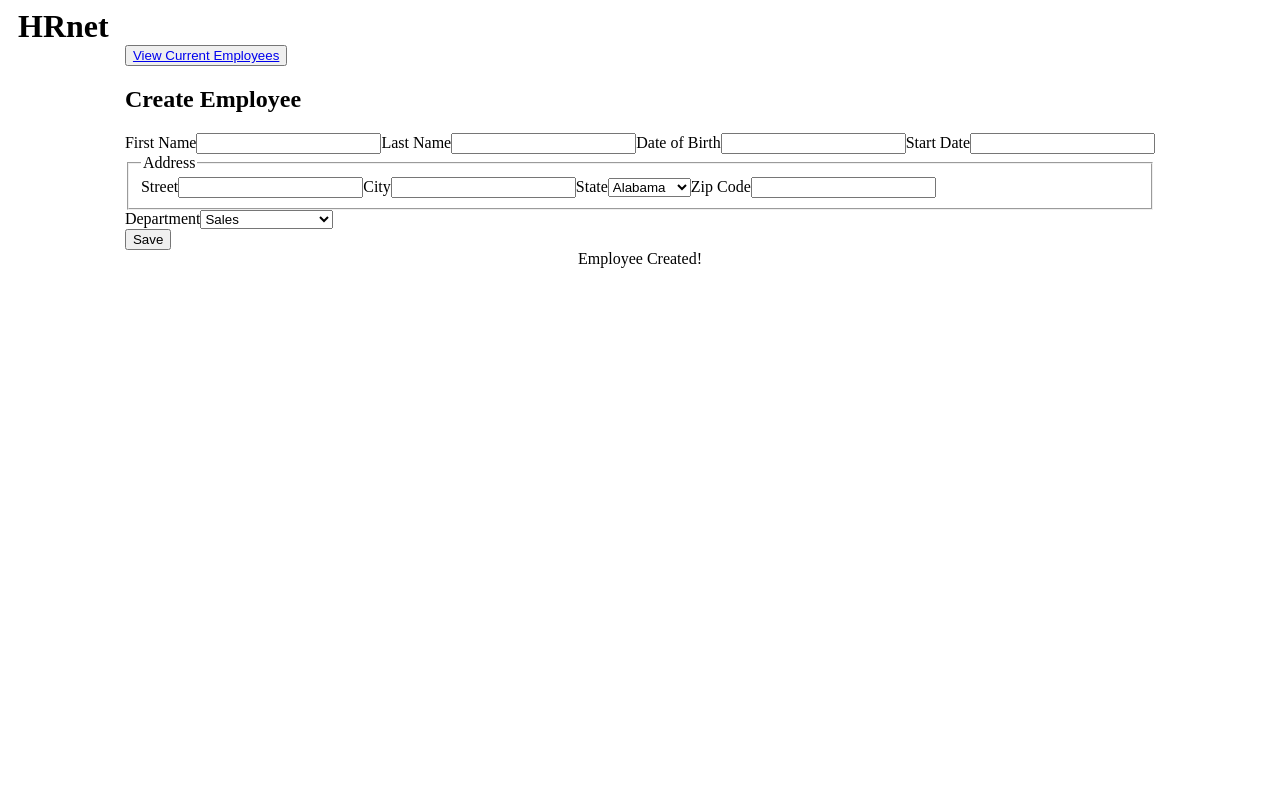
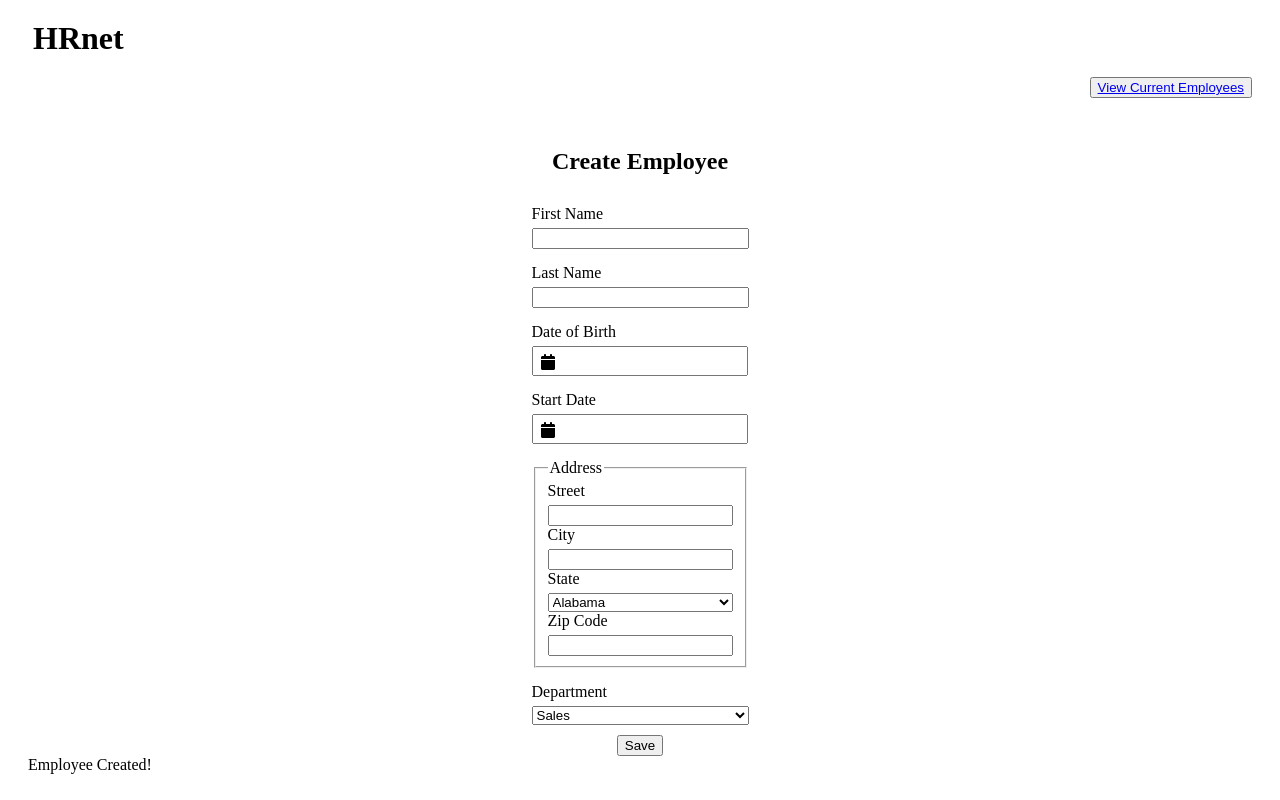
Before and after one commit to nassmim/oc-wealthHealth, a React (Vite) app: page / in a window 1280 px wide. Built offline with nearby package versions, Linux system fonts and the light colour scheme.

Commit message:
feature: customisation of the date picker

```diff
--- a/src/features/CreateEmployee/CreateEmployeeForm.tsx
+++ b/src/features/CreateEmployee/CreateEmployeeForm.tsx
@@ -1,7 +1,15 @@
 import { FormData, formSchema } from './models/formData'
 import { useForm, Controller } from 'react-hook-form'
 import { zodResolver } from '@hookform/resolvers/zod'
-import { Container, TitleContainer } from './style.ts'
+import {
+  MainContainer,
+  SectionEmployeeForm,
+  Container,
+  TitleContainer,
+  ButtonStyled,
+  FormStyled,
+  FieldStyled,
+} from './style.ts'
 import { Title, ButtonGeneric } from '../../style.ts'
 import DatePickerCustom from './DatePickerCustom.tsx'
 
@@ -23,48 +31,74 @@ const CreateEmployeeForm = () => {
           <Title>HRnet</Title>
         </TitleContainer>
 
-        <main>
-          <ButtonGeneric>
+        <MainContainer>
+          <ButtonStyled>
             <a href="employee-list.html">View Current Employees</a>
-          </ButtonGeneric>
+          </ButtonStyled>
 
-          <section>
+          <SectionEmployeeForm>
             <h2>Create Employee</h2>
 
-            <form
+            <FormStyled
               onSubmit={handleSubmit(saveEmployee)}
               id="create-employee"
               className="flex flex-col"
             >
+              <FieldStyled>
                 <label htmlFor="first-name">First Name</label>
                 <input type="text" id="first-name" {...register('firstName')} />
                 {errors.firstName && <span>{errors.firstName.message}</span>}
-
+              </FieldStyled>
+              <FieldStyled>
                 <label htmlFor="last-name">Last Name</label>
                 <input type="text" id="last-name" {...register('lastName')} />
                 {errors.lastName && <span>{errors.lastName.message}</span>}
+              </FieldStyled>
 
-              <label htmlFor="date-of-birth">Date of Birth</label>
+              <FieldStyled>
+                <label htmlFor="birthdate">Date of Birth</label>
                 <Controller
                   control={control}
                   name="birthdate"
                   render={({ field: { onChange, value } }) => (
                     <>
-                    <DatePickerCustom onChange={onChange} value={value} />
+                      <DatePickerCustom
+                        id="birthdate"
+                        onChange={onChange}
+                        value={value}
+                      />
                       {errors.birthdate && (
                         <span>{errors.birthdate.message}</span>
                       )}
                     </>
                   )}
                 />
+              </FieldStyled>
 
+              <FieldStyled>
                 <label htmlFor="start-date">Start Date</label>
-              <input id="start-date" type="text" {...register('startDate')} />
-              {errors.startDate && <span>{errors.startDate.message}</span>}
+                <Controller
+                  control={control}
+                  name="startDate"
+                  render={({ field: { onChange, value } }) => (
+                    <>
+                      <DatePickerCustom
+                        id="start-date"
+                        onChange={onChange}
+                        value={value}
+                        filteredDays={[0, 6]}
+                      />
+                      {errors.startDate && (
+                        <span>{errors.startDate.message}</span>
+                      )}
+                    </>
+                  )}
+                />
+              </FieldStyled>
 
               <fieldset className="address">
                 <legend>Address</legend>
-
+                <FieldStyled>
                   <label htmlFor="street">Street</label>
                   <input
                     id="street"
@@ -74,13 +108,17 @@ const CreateEmployeeForm = () => {
                   {errors.address?.street && (
                     <span>{errors.address?.street?.message}</span>
                   )}
+                </FieldStyled>
 
+                <FieldStyled>
                   <label htmlFor="city">City</label>
                   <input id="city" type="text" {...register('address.city')} />
                   {errors.address?.city && (
                     <span>{errors.address?.city?.message}</span>
                   )}
+                </FieldStyled>
 
+                <FieldStyled>
                   <label htmlFor="state">State</label>
                   <select id="state" {...register('address.state')}>
                     <option value={0}>Alabama</option>
@@ -92,7 +130,9 @@ const CreateEmployeeForm = () => {
                   {errors.address?.state && (
                     <span>{errors.address?.state?.message}</span>
                   )}
+                </FieldStyled>
 
+                <FieldStyled>
                   <label htmlFor="zip-code">Zip Code</label>
                   <input
                     id="zip-code"
@@ -102,22 +142,28 @@ const CreateEmployeeForm = () => {
                   {errors.address?.zipcode && (
                     <span>{errors.address?.zipcode?.message}</span>
                   )}
+                </FieldStyled>
               </fieldset>
 
+              <FieldStyled>
                 <label htmlFor="department">Department</label>
                 <select id="department" {...register('department')}>
-                {errors.department && <span>{errors.department.message}</span>}
+                  {errors.department && (
+                    <span>{errors.department.message}</span>
+                  )}
                   <option>Sales</option>
                   <option>Marketing</option>
                   <option>Engineering</option>
                   <option>Human Resources</option>
                   <option>Legal</option>
                 </select>
-            </form>
+              </FieldStyled>
+            </FormStyled>
 
             <button onClick={() => trigger()}>Save</button>
-          </section>
-        </main>
+          </SectionEmployeeForm>
+        </MainContainer>
+
         <div id="confirmation" className="modal">
           Employee Created!
         </div>
--- a/src/features/CreateEmployee/DatePickerCustom.tsx
+++ b/src/features/CreateEmployee/DatePickerCustom.tsx
@@ -1,11 +1,112 @@
-import DatePicker from 'react-datepicker'
+import DatePicker, { CalendarContainer } from 'react-datepicker'
 import 'react-datepicker/dist/react-datepicker.css'
+import { DatePickerHeader, DatePickerContainer } from './style'
+
+const years = [2018, 2019, 2020]
+const months = [
+  'January',
+  'February',
+  'March',
+  'April',
+  'May',
+  'June',
+  'July',
+  'August',
+  'September',
+  'October',
+  'November',
+  'December',
+]
 
 type datePickerProps = {
+  id: string
   value: Date
   onChange: (value: Date) => Date
+  filteredDays: number[] | undefined
 }
-const DatePickerCustom = ({ value, onChange }: datePickerProps) => {
-  return <DatePicker selected={value} onChange={onChange} />
+
+const DatePickerCustom = ({
+  id,
+  value,
+  onChange,
+  filteredDays,
+}: datePickerProps) => {
+  return (
+    <DatePicker
+      id={id}
+      calendarContainer={customCalendar}
+      renderCustomHeader={customHeaderRender}
+      todayButton="Today"
+      isClearable
+      showIcon
+      selected={value}
+      onChange={onChange}
+      filterDate={(date: Date): boolean =>
+        filteredDays?.length ? !filteredDays.includes(date.getDay()) : true
+      }
+    />
+
+    // <DatePicker
+    //   selected={value}
+    //   onChange={onChange}
+    // highlightDates={(date: Date) =>
+    //   date.getDay() === 1 || date.getDay() === 6
+    // }
+    // filterDate={(date: Date): boolean => date.getDay() !== 0 && date.getDay() !== 6}
+    // />
+  )
 }
 export default DatePickerCustom
+
+const customCalendar = ({ className, children }) => {
+  return (
+    <DatePickerContainer style={{}}>
+      <CalendarContainer className={className}>
+        <div style={{ position: 'relative' }}>{children}</div>
+      </CalendarContainer>
+    </DatePickerContainer>
+  )
+}
+
+const customHeaderRender = ({
+  date,
+  changeYear,
+  changeMonth,
+  decreaseMonth,
+  increaseMonth,
+  prevMonthButtonDisabled,
+  nextMonthButtonDisabled,
+}) => {
+  return (
+    <DatePickerHeader>
+      <button onClick={decreaseMonth} disabled={prevMonthButtonDisabled}>
+        {'<'}
+      </button>
+      <select
+        value={date.getFullYear()}
+        onChange={({ target: { value } }) => changeYear(Number(value))}
+      >
+        {years.map((option) => (
+          <option key={option} value={option}>
+            {option}
+          </option>
+        ))}
+      </select>
+
+      <select
+        value={months[date.getMonth()]}
+        onChange={({ target: { value } }) => changeMonth(months.indexOf(value))}
+      >
+        {months.map((option) => (
+          <option key={option} value={option}>
+            {option}
+          </option>
+        ))}
+      </select>
+
+      <button onClick={increaseMonth} disabled={nextMonthButtonDisabled}>
+        {'>'}
+      </button>
+    </DatePickerHeader>
+  )
+}
--- a/src/features/CreateEmployee/style.ts
+++ b/src/features/CreateEmployee/style.ts
@@ -1,13 +1,53 @@
 import styled from 'styled-components'
 
 export const Container = styled.div`
+  margin: 20px;
+`
+
+export const TitleContainer = styled.div`
+  margin-left: 5px;
+  margin-bottom: 20px;
+`
+
+export const MainContainer = styled.div`
+  display: flex;
+  flex-direction: column;
+  row-gap: 30px;
+`
+
+export const ButtonStyled = styled.button`
+  align-self: self-end;
+`
+
+export const SectionEmployeeForm = styled.div`
   display: flex;
   flex-direction: column;
   align-items: center;
-  margin: 5px;
+  row-gap: 10px;
 `
 
-export const TitleContainer = styled.div`
-  align-self: self-start;
-  margin-left: 5px;
+export const FormStyled = styled.div`
+  display: flex;
+  flex-direction: column;
+  align-items: center;
+  row-gap: 15px;
 `
+
+export const FieldStyled = styled.div`
+  display: flex;
+  flex-direction: column;
+  row-gap: 5px;
+  width: 100%;
+`
+
+export const DatePickerContainer = styled.div`
+  padding: 16px;
+  background: #216ba5;
+  color: #fff;
+`
+
+export const DatePickerHeader = styled.div`
+  margin: 10px;
+  display: flex;
+  justify-content: center;
+`
--- a/src/style.ts
+++ b/src/style.ts
@@ -4,7 +4,3 @@ export const Title = styled.h1`
   font-size: 2rem;
   margin: 0;
 `
-
-export const ButtonGeneric = styled.button`
-  width: fit-content;
-`
```
Lines whose indentation alone changed are shown as unchanged.
